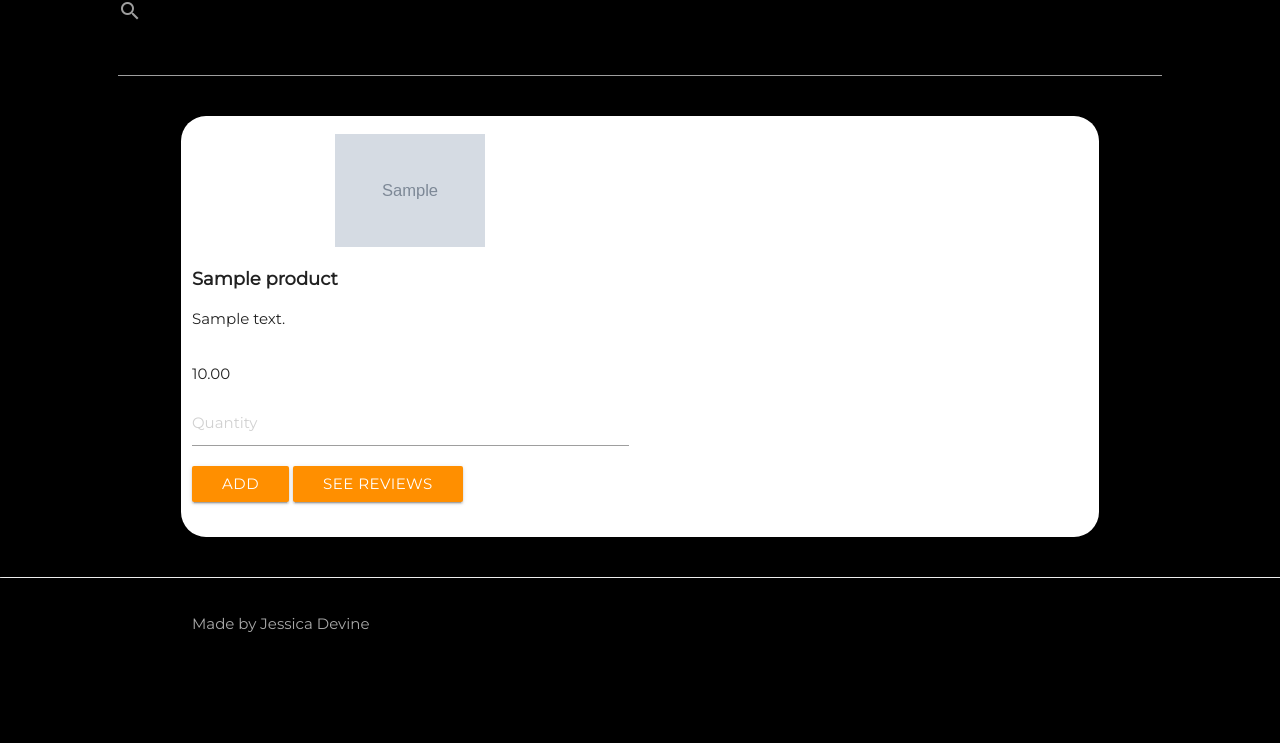
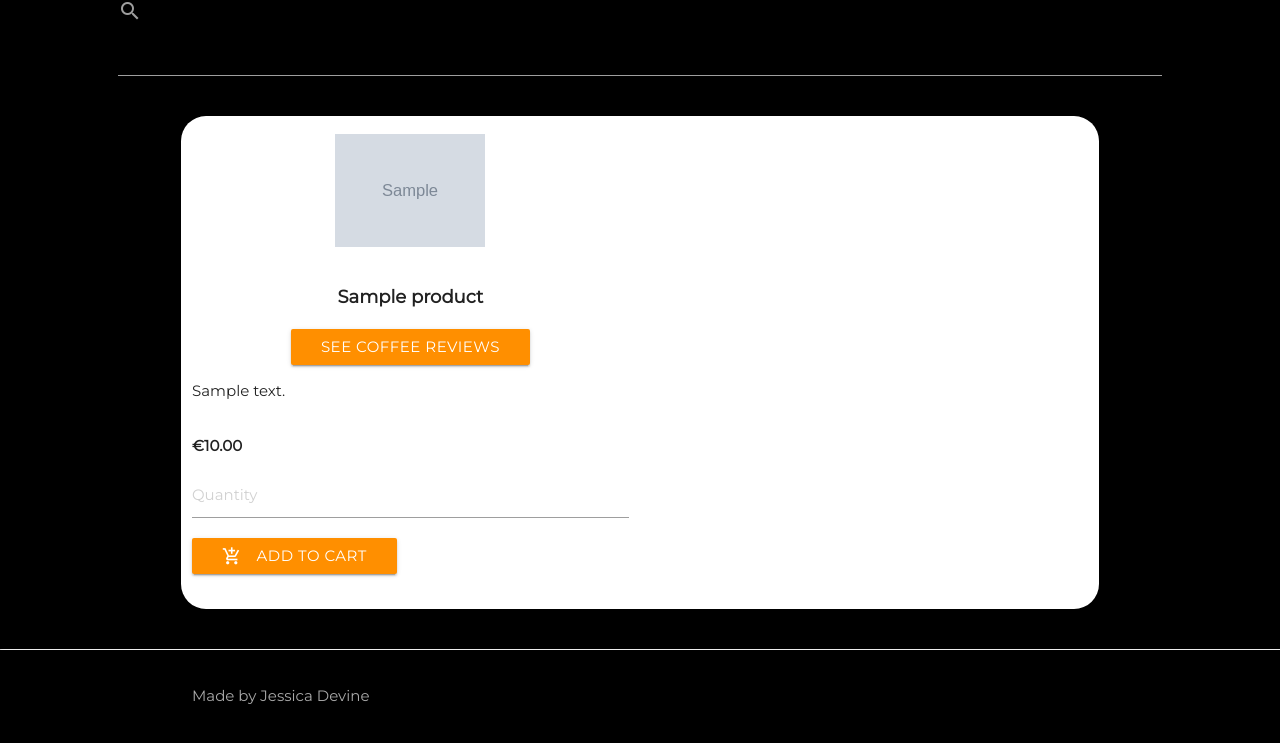
Before and after one commit to jessdevine/project-coffeecultureclub, a Django app: page /products/ in a window 1280 px wide. Shown: the part 65-808 px from the top of the page. Before the commit the page ends 697 px from the top, so only its background shows below. Run offline with Django 3.2, Linux system fonts and the light colour scheme; tables that the repository leaves empty hold one stand-in row (values such as "Sample post"); grey boxes marked "Sample" are stand-in pictures; some libraries are stand-ins or nearby versions.

Commit message:
Improved styling on products

```diff
--- a/products/templates/products.html
+++ b/products/templates/products.html
@@ -1,8 +1,8 @@
 {% extends 'base.html' %} {% block content %}
 
 <div class="row">
-    <div class="col l10 offset-l1">
-        <form action="{% url 'search' %}" method="get">
+    <div class="col l10 offset-l1 m12 s12">
+        <form class="white-text" action="{% url 'search' %}" method="get">
             <label class="label-icon" for="search"><i class="material-icons">search</i></label>
             <input type="text" name="q">
         </form>
@@ -19,27 +19,24 @@
         <div class="col s12 m6 l6 ">
 
             <div class="product" style="background-image: url('{{ MEDIA_URL }}{{ product.image }}')"></div>
-            <span class="product-name">{{ product.name }}</span>
 
+            <p class="product-name center-align">{{ product.name }}</p>
+            <p class="center-align"> <a href="{% url 'product_detail' product.id %}" class="waves-effect waves-light btn amber darken-3">See Coffee Reviews
 
+            </a> </p>
 
             <p class="product-description">{{ product.description }}</p>
-        <p>{{ product.price }}</p>
-
+            <p class="bold">€{{ product.price }}</p>
 
 
             <form method="post" action="{% url 'add_to_cart' product.id %}">
                 {% csrf_token %}
                 <div class="input-group">
                     <input name="quantity" type="number" min="1" max="999" class="form-control" placeholder="Quantity" required>
-                <span class="input-group-btn">
-                            <button class="waves-effect waves-light btn amber darken-3" type="submit">Add</button>
-                                              <a href="{% url 'product_detail' product.id %}"  class="waves-effect waves-light btn amber darken-3">See Reviews</a>
-
-                </span>
+                    <button class="waves-effect waves-light btn amber darken-3" type="submit"><i class="material-icons left">add_shopping_cart
+</i>Add To Cart</button>
                 </div>
             </form>
-
 
         </div>
 
```
Lines whose indentation alone changed are shown as unchanged.
